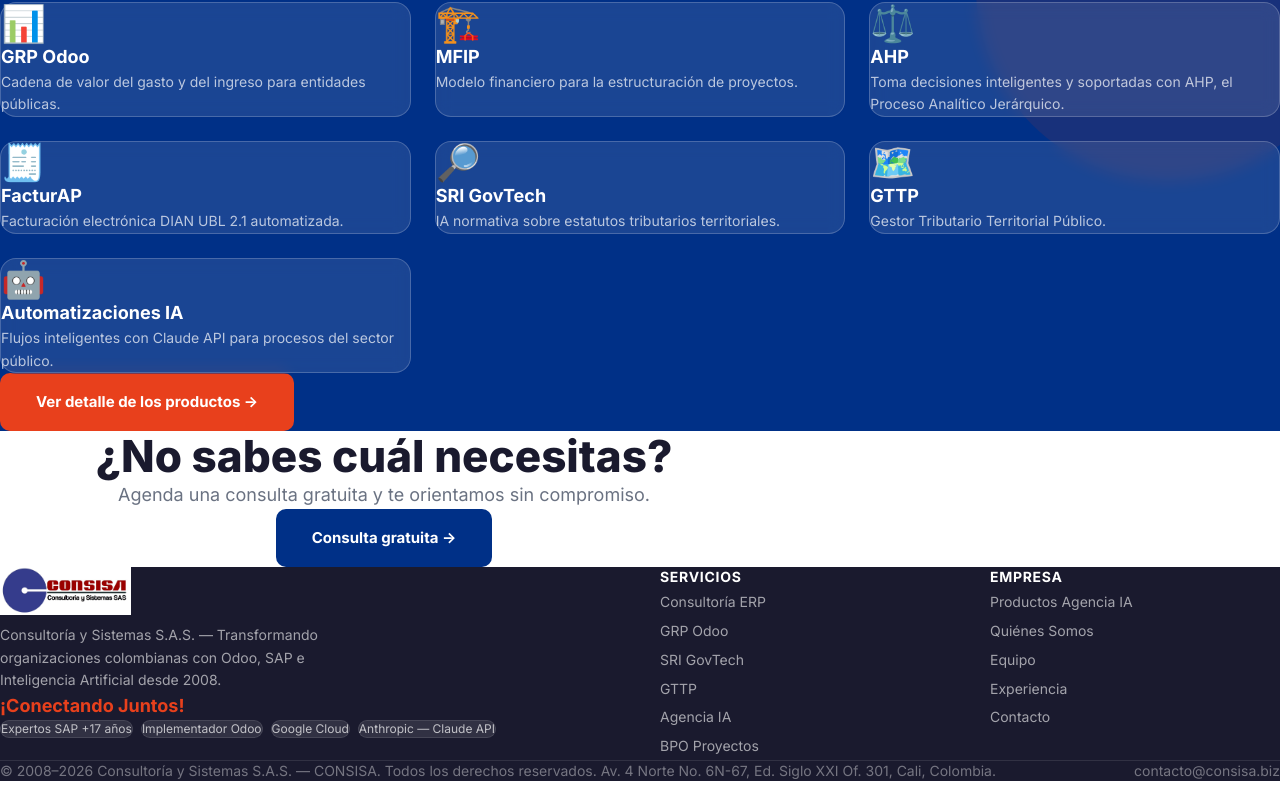
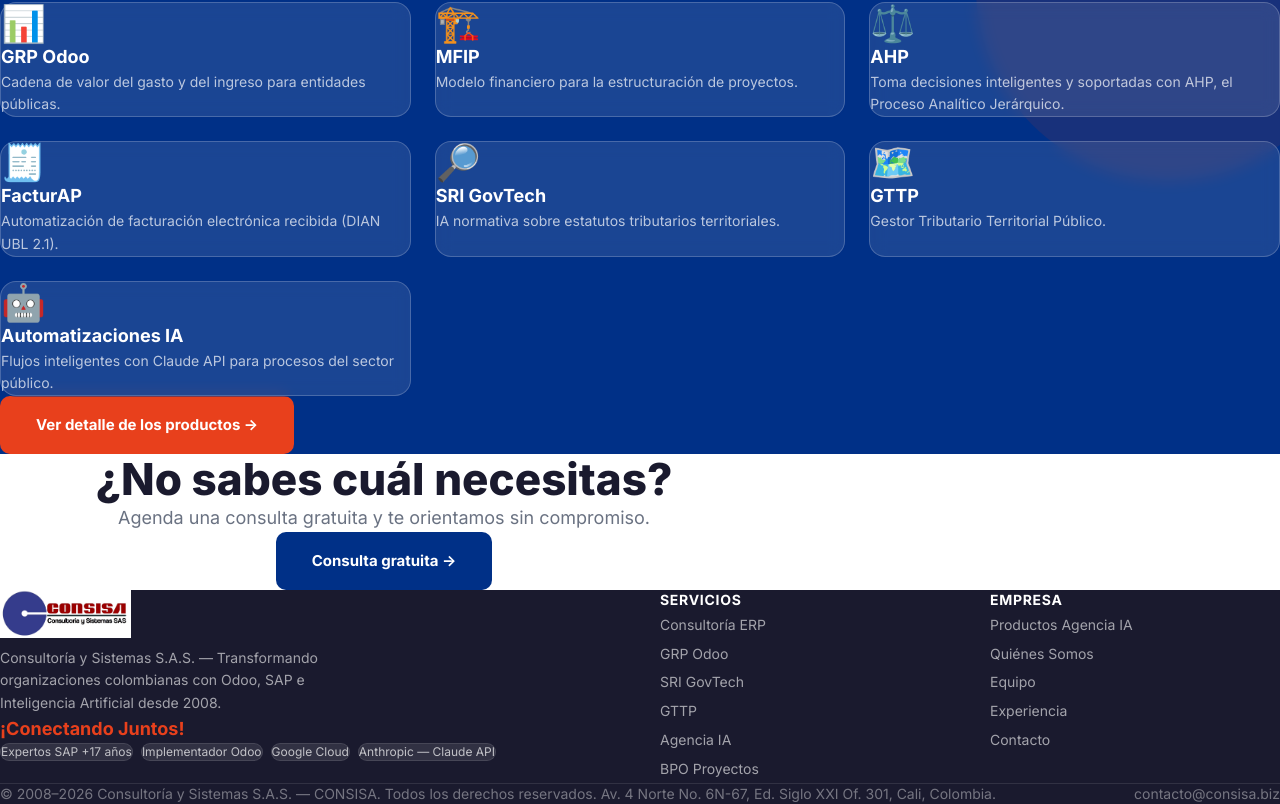
Before and after one commit to hernandomarin-byte/consisa-web, a Next.js app: page /servicios in a window 1280 px wide. Shown: the part 1560-2364 px from the top of the page. Before the commit the page ends 2341 px from the top, so only its background shows below. Built offline with nearby package versions, Linux system fonts and the light colour scheme.

Commit message:
FacturAP: etiqueta de facturación electrónica recibida

```diff
--- a/src/app/nosotros/page.tsx
+++ b/src/app/nosotros/page.tsx
@@ -22,7 +22,7 @@
   { name: "GRP Odoo", desc: "Cadena de valor del gasto y del ingreso" },
   { name: "MFIP", desc: "Modelo financiero para estructurar proyectos" },
   { name: "AHP", desc: "Decisiones inteligentes, soportadas con AHP" },
-  { name: "FacturAP", desc: "Facturación electrónica DIAN" },
+  { name: "FacturAP", desc: "Automatización de facturación electrónica recibida" },
   { name: "SRI GovTech", desc: "IA normativa" },
   { name: "GTTP", desc: "Gestor tributario territorial" },
 ];
--- a/src/app/productos/page.tsx
+++ b/src/app/productos/page.tsx
@@ -40,7 +40,7 @@
   {
     icon: "🧾",
     name: "FacturAP",
-    tagline: "Facturación Electrónica DIAN",
+    tagline: "Automatización de facturación electrónica recibida",
     desc: "Automatización de la facturación electrónica recibida bajo el estándar DIAN UBL 2.1. Pipeline Python que descarga los adjuntos XML desde Gmail, extrae los datos de facturas, notas crédito y notas débito, y genera el libro de compras en Excel. Procesó un histórico de 681 documentos sin errores.",
     status: "🟢 Validado con datos reales",
     statusColor: "bg-green-50 text-green-700",
--- a/src/app/servicios/page.tsx
+++ b/src/app/servicios/page.tsx
@@ -24,7 +24,7 @@
   { icon: "📊", name: "GRP Odoo", desc: "Cadena de valor del gasto y del ingreso para entidades públicas." },
   { icon: "🏗️", name: "MFIP", desc: "Modelo financiero para la estructuración de proyectos." },
   { icon: "⚖️", name: "AHP", desc: "Toma decisiones inteligentes y soportadas con AHP, el Proceso Analítico Jerárquico." },
-  { icon: "🧾", name: "FacturAP", desc: "Facturación electrónica DIAN UBL 2.1 automatizada." },
+  { icon: "🧾", name: "FacturAP", desc: "Automatización de facturación electrónica recibida (DIAN UBL 2.1)." },
   { icon: "🔎", name: "SRI GovTech", desc: "IA normativa sobre estatutos tributarios territoriales." },
   { icon: "🗺️", name: "GTTP", desc: "Gestor Tributario Territorial Público." },
   { icon: "🤖", name: "Automatizaciones IA", desc: "Flujos inteligentes con Claude API para procesos del sector público." },
```
